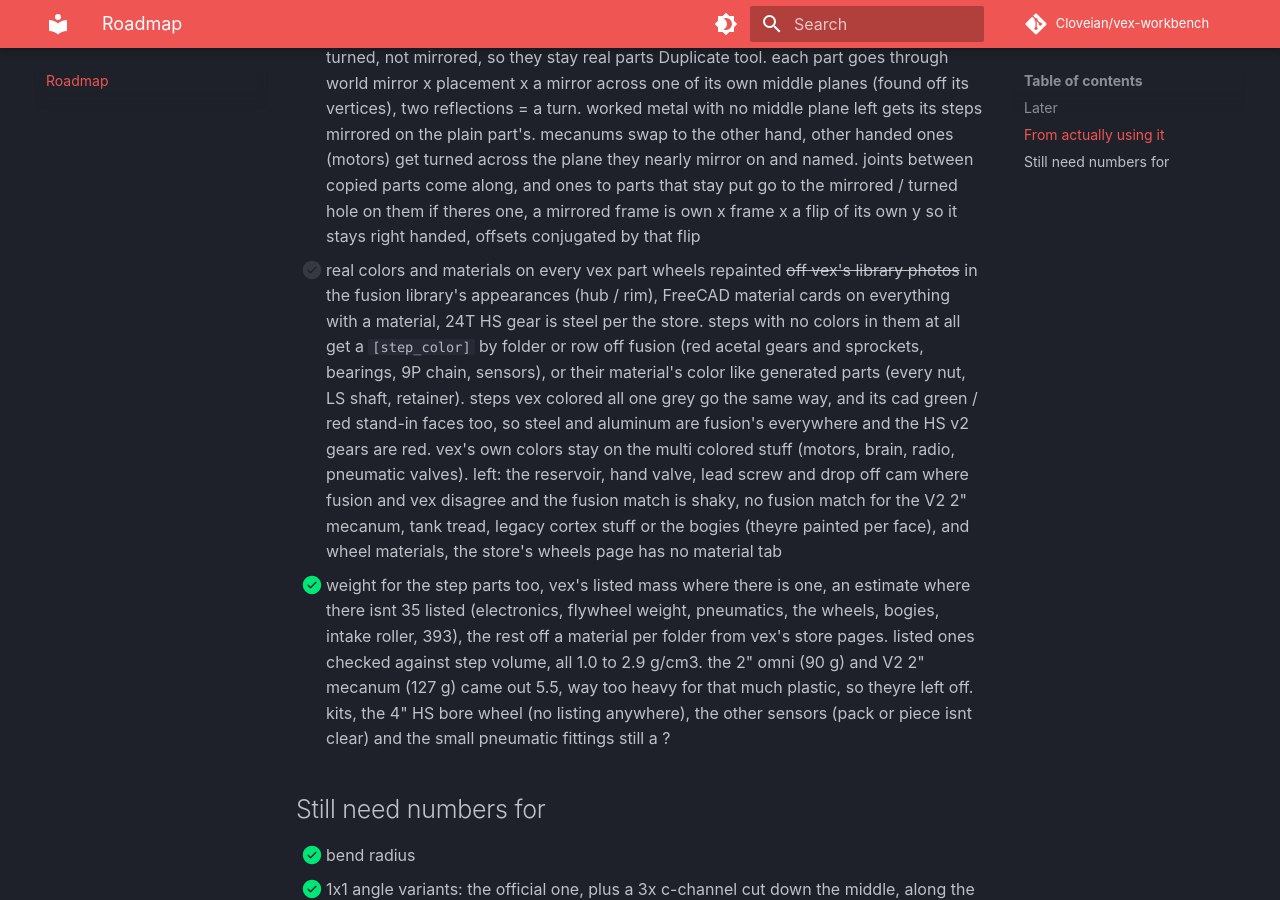
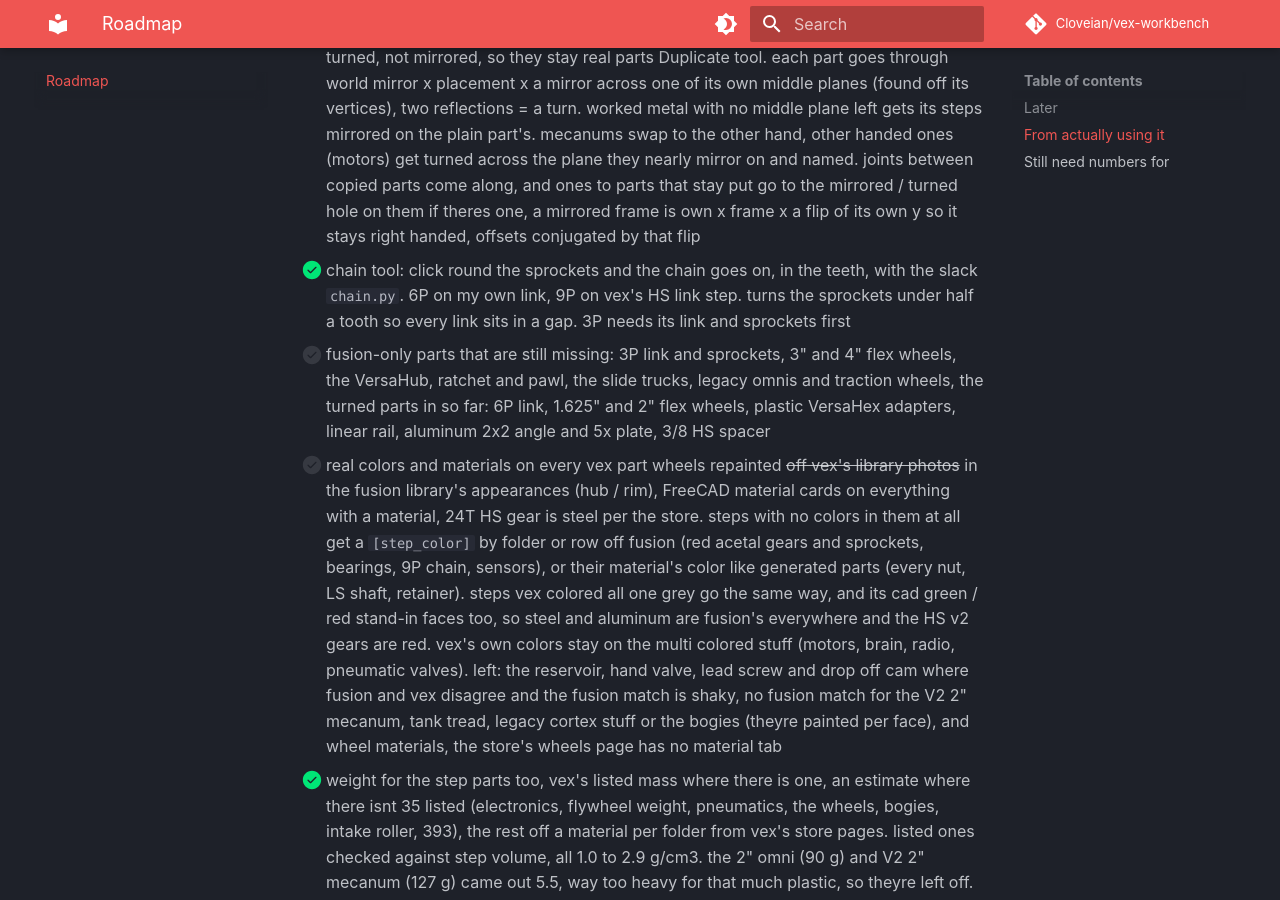
Before and after one commit to Cloveian/vex-workbench, an MkDocs documentation site: the page built from docs/roadmap.md, in a window 1280 px wide and 900 px high, scrolled down 2409 px. Built offline with MkDocs 1.6.1 and Material for MkDocs 9.7.7, drawn with Linux system fonts in a browser that asks for light colours; comment, search, counter and statistics services are not loaded.

Commit message:
roadmap and log catch up

```diff
--- a/docs/roadmap.md
+++ b/docs/roadmap.md
@@ -37,6 +37,10 @@
 	~~spin is Align's Revolute, slide is Align > Slide (a Slider, length limits on the two holes)~~ align just moves now, joints go here. ~~the slider math is commented out in align.py for when this gets built~~ the Joint tool does spin, fixed and slide (`joints.py`). drag is the assembly's own. the limits go in on every solve (rail is marker I, the moving part J, so 0 to the rail length is the right way round) but a plain solve still leaves it 3.5" up a 2" rail. thats ondsel, not me: in 1.1.4 a limit only switches on inside a drag step (`PosICDragLimitNewtonRaphson`, the one place that calls `activate()`), a plain solve or recompute never does. and drag isnt in the python api, so a real drag by hand is the only way to see if it stops on them
 - [x] duplicate a sub-assembly, mirrored across a plane or turned about an axis. parts get turned, not mirrored, so they stay real parts
 	Duplicate tool. each part goes through world mirror x placement x a mirror across one of its own middle planes (found off its vertices), two reflections = a turn. worked metal with no middle plane left gets its steps mirrored on the plain part's. mecanums swap to the other hand, other handed ones (motors) get turned across the plane they nearly mirror on and named. joints between copied parts come along, and ones to parts that stay put go to the mirrored / turned hole on them if theres one, a mirrored frame is own x frame x a flip of its own y so it stays right handed, offsets conjugated by that flip
+- [x] chain tool: click round the sprockets and the chain goes on, in the teeth, with the slack
+	`chain.py`. 6P on my own link, 9P on vex's HS link step. turns the sprockets under half a tooth so every link sits in a gap. 3P needs its link and sprockets first
+- [ ] fusion-only parts that are still missing: 3P link and sprockets, 3" and 4" flex wheels, the VersaHub, ratchet and pawl, the slide trucks, legacy omnis and traction wheels, the turned parts
+	in so far: 6P link, 1.625" and 2" flex wheels, plastic VersaHex adapters, linear rail, aluminum 2x2 angle and 5x plate, 3/8 HS spacer
 - [ ] real colors and materials on every vex part
 	wheels repainted ~~off vex's library photos~~ in the fusion library's appearances (hub / rim), FreeCAD material cards on everything with a material, 24T HS gear is steel per the store. steps with no colors in them at all get a `[step_color]` by folder or row off fusion (red acetal gears and sprockets, bearings, 9P chain, sensors), or their material's color like generated parts (every nut, LS shaft, retainer). steps vex colored all one grey go the same way, and its cad green / red stand-in faces too, so steel and aluminum are fusion's everywhere and the HS v2 gears are red. vex's own colors stay on the multi colored stuff (motors, brain, radio, pneumatic valves). left: the reservoir, hand valve, lead screw and drop off cam where fusion and vex disagree and the fusion match is shaky, no fusion match for the V2 2" mecanum, tank tread, legacy cortex stuff or the bogies (theyre painted per face), and wheel materials, the store's wheels page has no material tab
 - [x] weight for the step parts too, vex's listed mass where there is one, an estimate where there isnt
```
Also changed, not shown: docs/code/log.md (+1 -0 lines).
